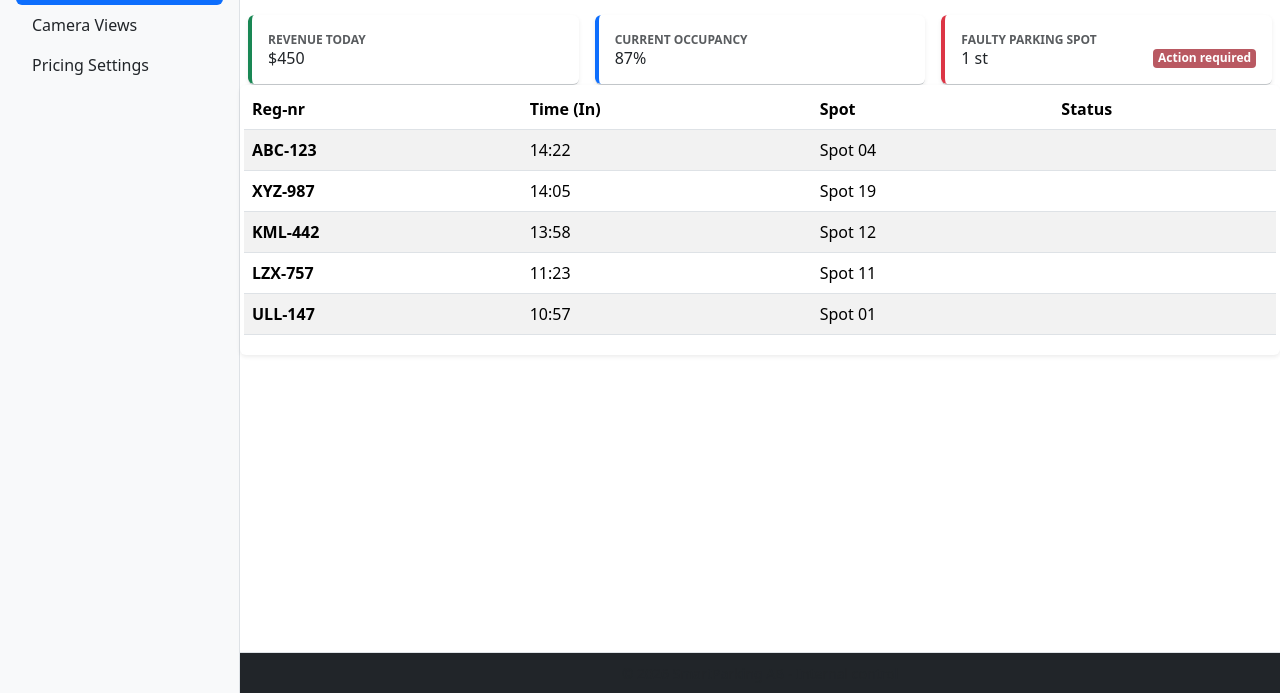
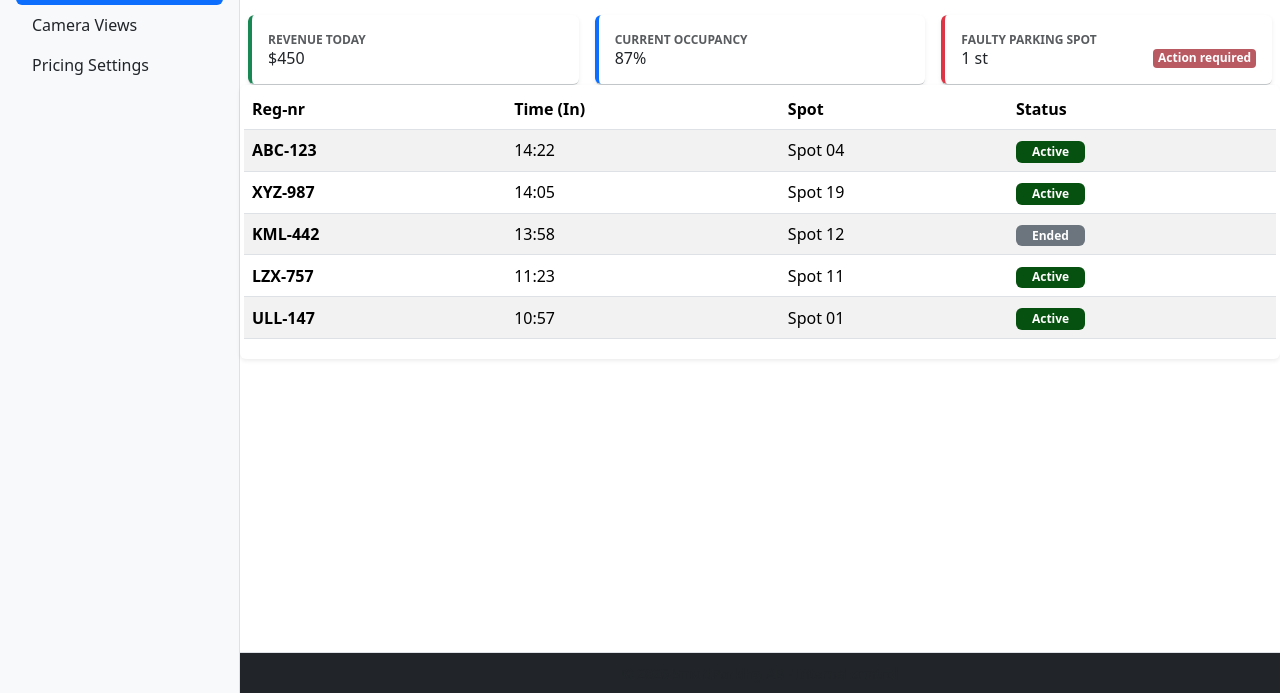
Before and after one commit to NiklasSod/lexicon_frontend_exercises, a plain HTML site: page 080726/Bootstrap/index.html in a window 1280 px wide. Shown: the part 107-800 px from the top of the page. Drawn offline with nearby package versions, Linux system fonts and the light colour scheme.

Commit message:
add table badges

```diff
--- a/080726/Bootstrap/index.html
+++ b/080726/Bootstrap/index.html
@@ -112,35 +112,35 @@
                   <td>14:22</td>
                   <td>Spot 04</td>
                   <!-- TODO ADD "BUTTON" -->
-                  <td></td>
+                  <td><div class="badge" id="table-badge" aria-label="Action required">Active</div></td>
                 </tr>
                 <tr>
                   <td class="fw-bold">XYZ-987</td>
                   <td>14:05</td>
                   <td>Spot 19</td>
                   <!-- TODO ADD "BUTTON" -->
-                  <td></td>
+                  <td><div class="badge" id="table-badge" aria-label="Action required">Active</div></td>
                 </tr>
                 <tr>
                   <td class="fw-bold">KML-442</td>
                   <td>13:58</td>
                   <td>Spot 12</td>
                   <!-- TODO ADD "BUTTON" -->
-                  <td></td>
+                  <td><div class="badge bg-secondary" id="table-badge" aria-label="Action required">Ended</div></td>
                 </tr>
                 <tr>
                   <td class="fw-bold">LZX-757</td>
                   <td>11:23</td>
                   <td>Spot 11</td>
                   <!-- TODO ADD "BUTTON" -->
-                  <td></td>
+                  <td><div class="badge" id="table-badge" aria-label="Action required">Active</div></td>
                 </tr>
                 <tr>
                   <td class="fw-bold">ULL-147</td>
                   <td>10:57</td>
                   <td>Spot 01</td>
                   <!-- TODO ADD "BUTTON" -->
-                  <td></td>
+                  <td><div class="badge" id="table-badge" aria-label="Action required">Active</div></td>
                 </tr>
               </tbody>
             </table>
--- a/080726/Bootstrap/style.css
+++ b/080726/Bootstrap/style.css
@@ -26,6 +26,11 @@
 
 #card-value {
   font-size: 1rem;
+}
+
+#table-badge {
+  background-color: #06510f;
+  padding: 0.3rem 1rem;
 }
 
 #btn-action-required {
```
